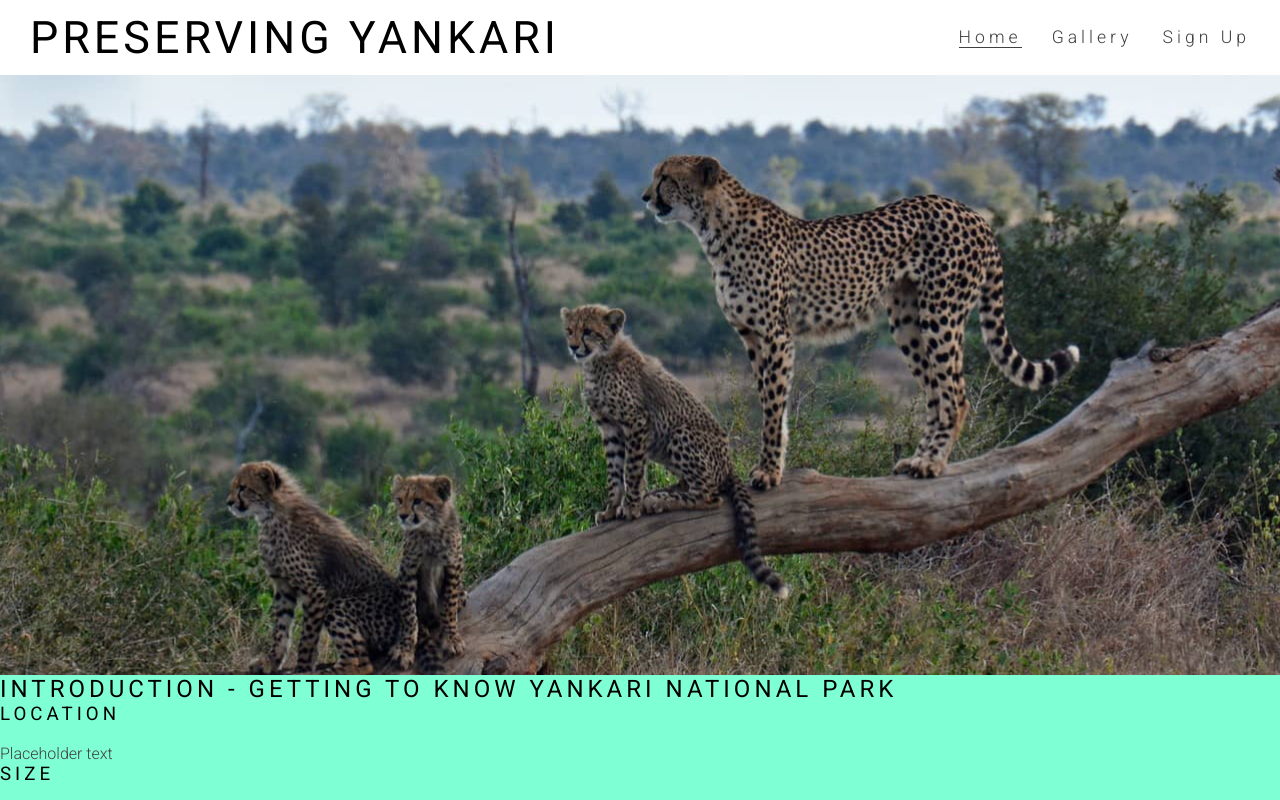
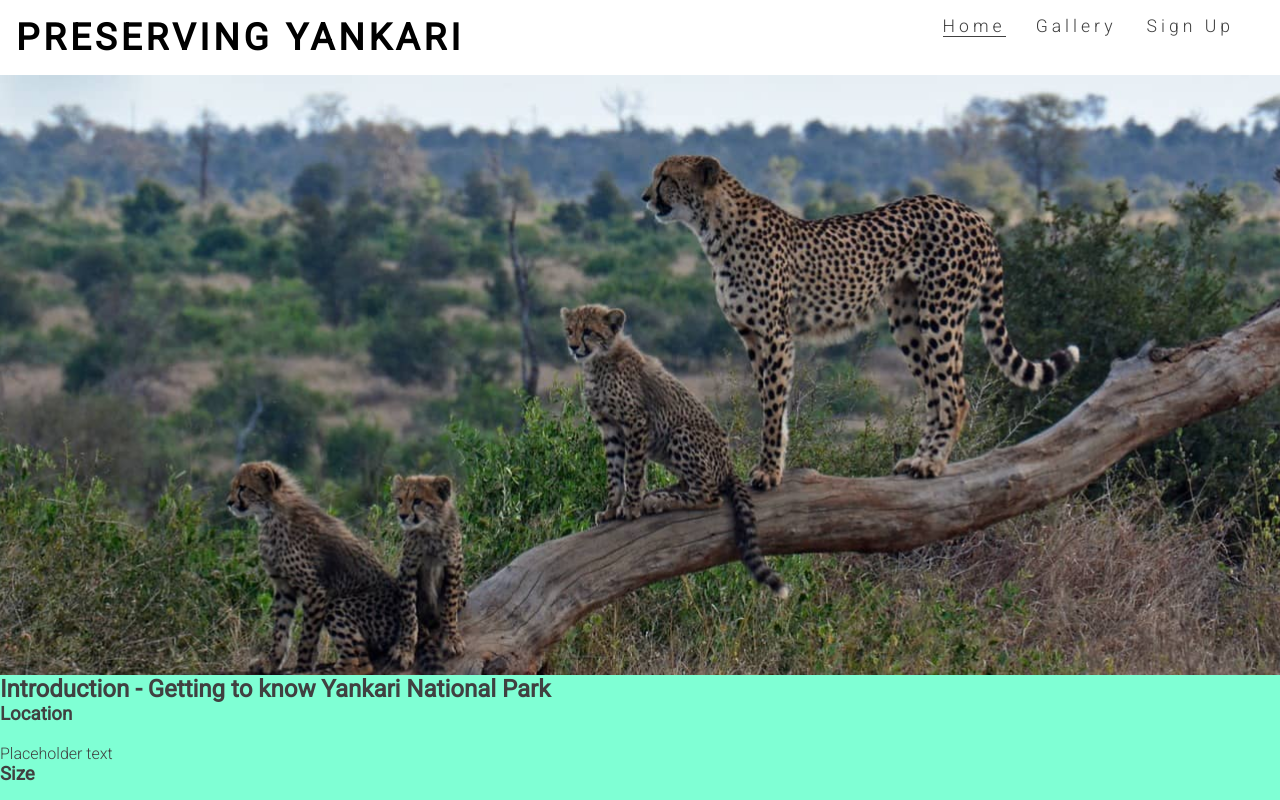
Before and after one commit to peterudu/preserving-yankari, a plain HTML site: page index.html in a window 1280 px wide. Shown: the top 800 px of the page. Drawn offline with Linux system fonts and the light colour scheme.

Commit message:
Fix header and body  with grid and flexbox

```diff
--- a/assets/css/style.css
+++ b/assets/css/style.css
@@ -6,7 +6,23 @@
     border: none;
 }
 
+.item-header { grid-area: top; }
+.item-hero { grid-area: hero; }
+.item-section-intro { grid-area: section1; }
+.item-section-benefits { grid-area: section2; }
+.item-section-theats { grid-area: section3; }
+.item-footer { grid-area: bottom; }
+
 body {
+    display: grid;
+    grid-template-areas:
+    'top'
+    'hero'
+    'section1'
+    'section2'
+    'section3'
+    'bottom';
+
     font-family: 'Roboto', sans-serif;
     font-weight: 300;
     color: #404040;
@@ -14,17 +30,27 @@ body {
 
 /* heading and logo */
 
-h1, h2, h3 {
-    font-weight: 400;
-    text-transform: uppercase;
+header {
+    display: flex;
+    justify-content: space-between;
+    /* align-items: center; */
+    padding: 1em;
+}
+
+header a {
+    text-decoration: none;
+}
+
+h1 {
     letter-spacing: 4px;
     color: #000;
 }
 
 #logo {
-    float: left;
-    font-size: 280%;
-    margin-left: 30px;
+    text-transform: uppercase;
+    letter-spacing: 4px;
+    color: #000;
+    font-size: 230%;
 }
 
 /* navigation links */
@@ -34,11 +60,7 @@ h1, h2, h3 {
     letter-spacing: 4px;
 }
 
-#menu, #logo {
-    line-height: 75px;
-}
-
-#menu li{
+#menu li {
     float: right;
     list-style-type: none;
     margin-right: 30px;
@@ -50,12 +72,13 @@ h1, h2, h3 {
 }
 
 #menu a:hover {
-    border-bottom:1px solid #404040;
+    border-bottom: 1px solid #404040;
 }
 
 .active {
     border-bottom: 1px solid #404040;
 }
+
 
 /* hero image */
 
@@ -89,11 +112,11 @@ footer {
     text-align: center;
 }
 
-.network-links > li {
+.network-icons > li {
     display: inline;
 }
 
-.network-links i {
+.network-icons i {
     font-size: 160%;
     margin: 1%;
     padding: 5%;
--- a/index.html
+++ b/index.html
@@ -14,6 +14,7 @@
 </head>
 
 <body>
+    <div class="item-header">
         <header>
             <a href="index.html">
                 <h1 id="logo">Preserving Yankari</h1>
@@ -24,7 +25,7 @@
                         <a href="#">Sign Up</a>
                     </li>
                     <li>
-                    <a href="#">Gallery</a>
+                        <a href="gallery.html">Gallery</a>
                     </li>
                     <li>
                         <a href="index.html" class="active">Home</a>
@@ -32,6 +33,8 @@
                 </ul>
             </nav>
         </header>
+    </div>
+
     <section id="hero-exterior">
         <div id="hero-img"></div>
     </section>
@@ -70,7 +73,7 @@
     <section>Threats Yankari</section>
     <section>Actions and solutions</section>
     <footer>
-        <ul class="network-links">
+        <ul class="network-icons">
             <li><a href="https://www.facebook.com/" target="_blank" rel="noopener"
                     aria-label="Visit our Facebook page (opens in a new tab)"><i class="fab fa-facebook"></i></a>
             </li>
```
Lines whose indentation alone changed are shown as unchanged.
